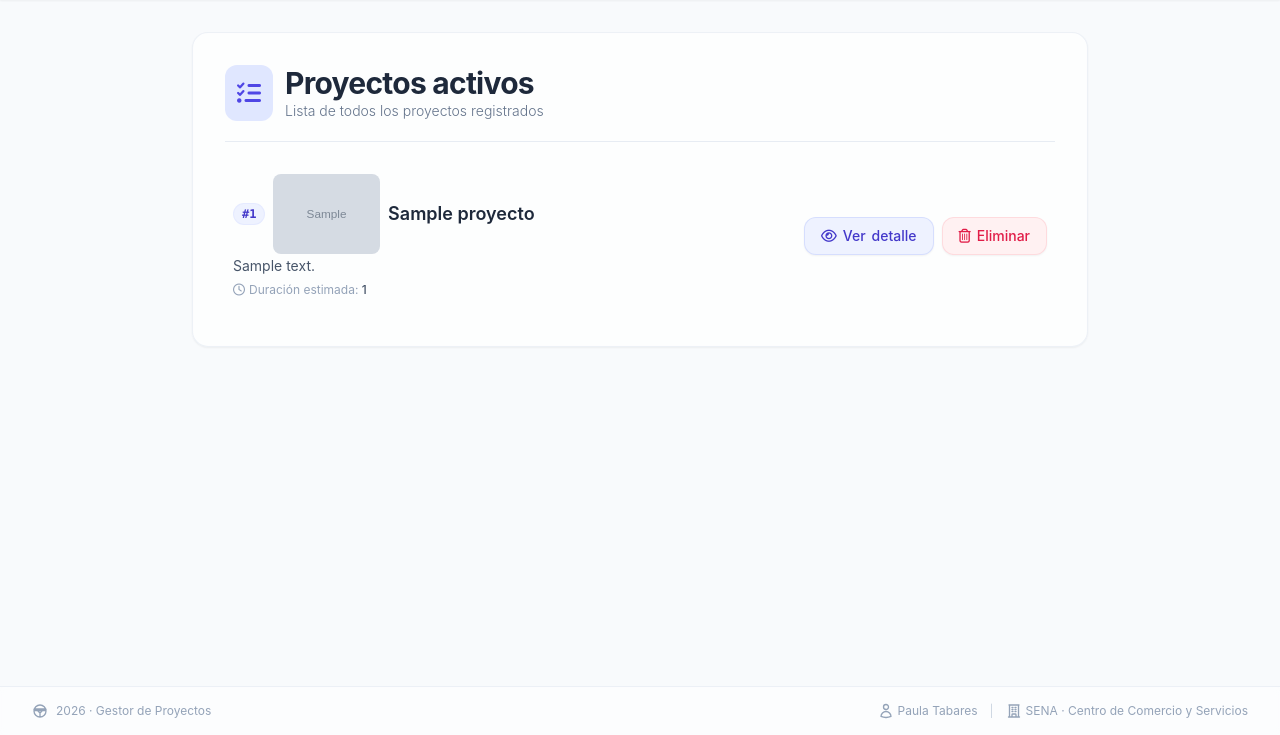
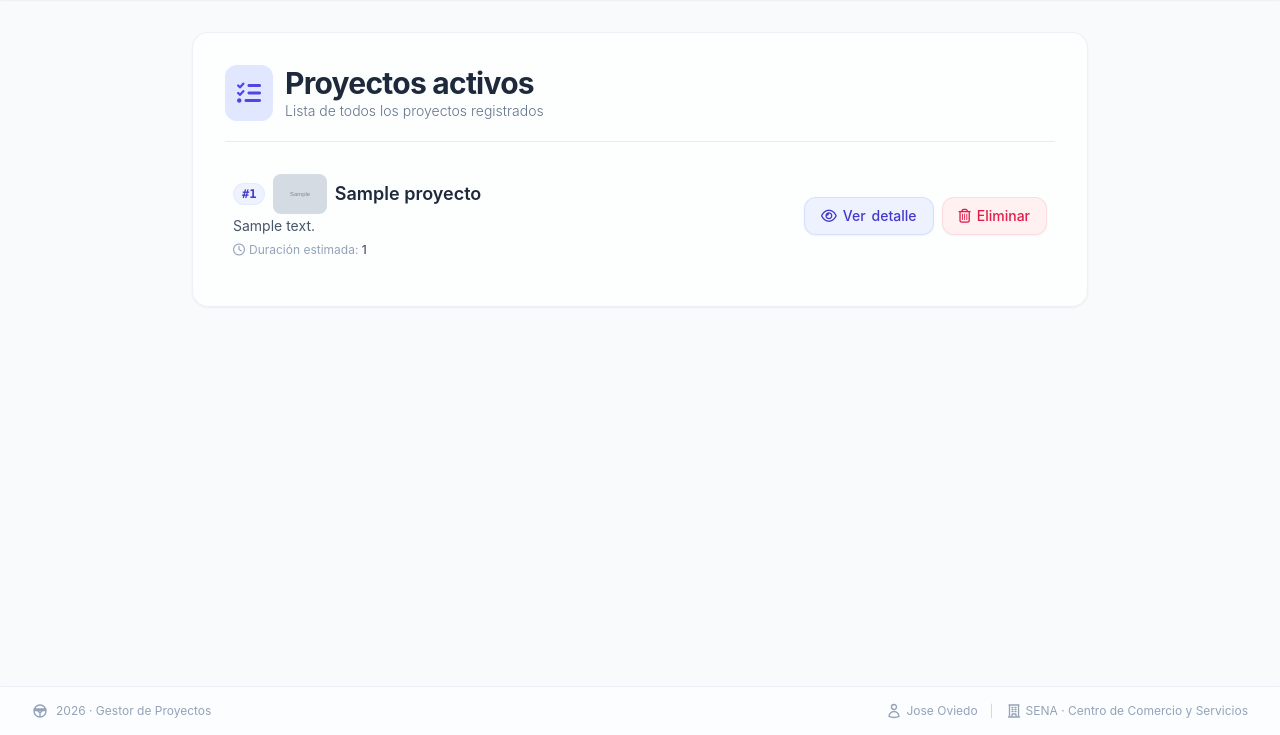
Before and after one commit to AlejandraTB/gestor-proyectos-sena-2026, a Django app: page /proyectos/ in a window 1280 px wide. Shown: the part 65-800 px from the top of the page. Run offline with Django 5.2, Linux system fonts and the light colour scheme; tables that the repository leaves empty hold one stand-in row (values such as "Sample post"); grey boxes marked "Sample" are stand-in pictures; some libraries are stand-ins or nearby versions.

Commit message:
CROUD:Proyectos

```diff
--- a/gestor_proyectos/templates/acerca-de.html
+++ b/gestor_proyectos/templates/acerca-de.html
@@ -47,7 +47,7 @@ Proyectos activos
                         Desarrollador
                     </h3>
                     <div class="space-y-2">
-                        <p class="text-lg font-medium text-slate-800">Paula Tabares</p>
+                        <p class="text-lg font-medium text-slate-800">Jose Oviedo</p>
                         <p class="text-sm text-slate-600 flex items-center gap-2">
                             <i class="fa-regular fa-graduation-cap text-indigo-400"></i>
                             Aprendiz SENA
@@ -151,7 +151,7 @@ Proyectos activos
             <span class="flex gap-3">
                 <span class="inline-flex items-center gap-1">
                     <i class="fa-regular fa-user text-indigo-400"></i>
-                        Paula Tabares
+                    Jose Oviedo
                 </span>
                 <span class="inline-flex items-center gap-1">
                     <i class="fa-regular fa-building text-indigo-400"></i>
--- a/gestor_proyectos/templates/layouts/base.html
+++ b/gestor_proyectos/templates/layouts/base.html
@@ -157,7 +157,7 @@
                         <svg class="icon-sm" fill="none" stroke="currentColor" stroke-width="2" viewBox="0 0 24 24" stroke-linecap="round" stroke-linejoin="round">
                             <path d="M15.75 6a3.75 3.75 0 1 1-7.5 0 3.75 3.75 0 0 1 7.5 0ZM4.501 20.118a7.5 7.5 0 0 1 14.998 0A17.933 17.933 0 0 1 12 21.75c-2.676 0-5.216-.584-7.499-1.632Z" />
                         </svg>
-                        Paula Tabares
+                        Jose Oviedo
                     </span>
                     <span class="hidden sm:inline text-slate-300">|</span>
                     <span class="hidden sm:flex items-center gap-1">
--- a/gestor_proyectos/templates/proyectos.html
+++ b/gestor_proyectos/templates/proyectos.html
@@ -33,7 +33,7 @@ Proyectos activos
                             <span class="bg-indigo-50 text-indigo-700 text-xs font-mono px-2 py-0.5 rounded-full border border-indigo-100/60">
                                 #{{ forloop.counter }}
                             </span>
-                            <img src="/media/{{ proyecto.imagen }}" alt="{{ proyecto.nombre }}" class="h-20 rounded-lg object-cover">
+                            <img src="{{ proyecto.imagen.url }}" alt="{{ proyecto.nombre }}" class="h-10 rounded-lg">
                             {{ proyecto.nombre }}
                         </h2>
                         <p class="text-sm text-slate-600 mt-0.5 line-clamp-2 max-w-2xl">
```
Also changed, not shown: gestor_proyectos/templates/nuevo-proyecto.html (+5 -6 lines), gestor_proyectos/migrations/0001_initial.py, gestor_proyectos/migrations/0002_tarea.py (added), gestor_proyectos/migrations/0003_proyecto_imagen_alter_tarea_prioridad.py (added), media/img/Mapa_mental_horizontal_de_LAS_TIC_en_169.jpg (added), 1 other file.
